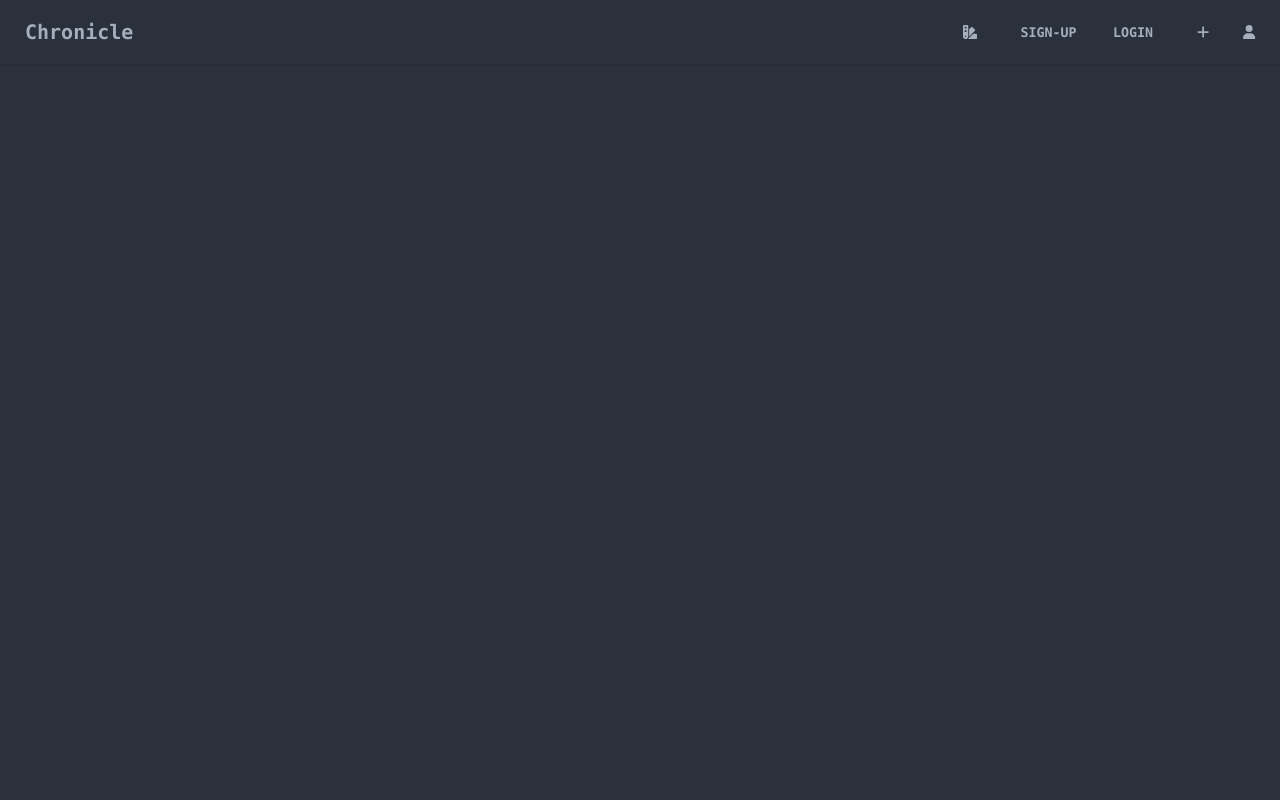
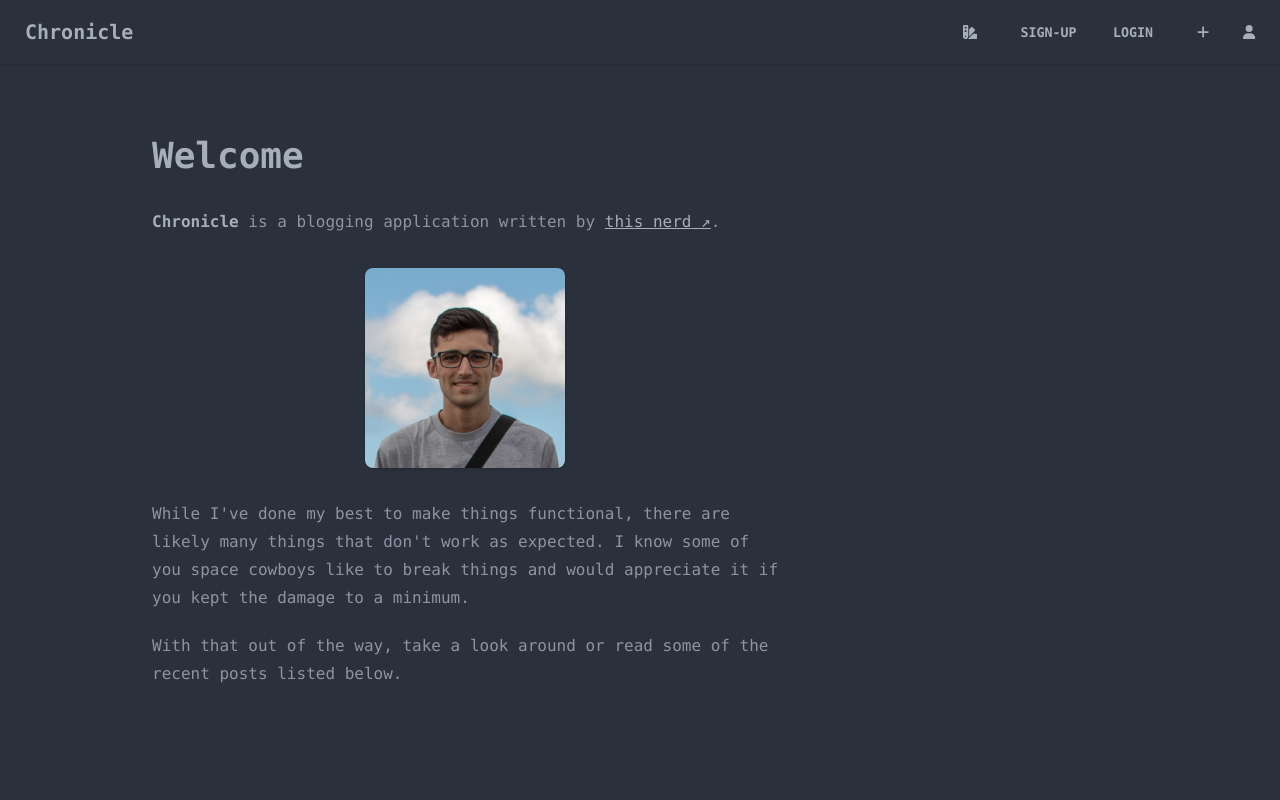
Before and after one commit to cesoun/chronicle-react, a React (Create React App) app: page / in a window 1280 px wide. Shown: the top 800 px of the page. Built offline with nearby package versions, Linux system fonts and the light colour scheme.

Commit message:
Homepage

```diff
--- a/src/App.tsx
+++ b/src/App.tsx
@@ -1,7 +1,8 @@
 import React from 'react';
-import { BrowserRouter } from 'react-router-dom';
+import { BrowserRouter, Route, Routes } from 'react-router-dom';
 import Navbar from './partials/Navbar';
 import Footer from './partials/Footer';
+import Home from './pages/Home';
 
 function App() {
   return (
@@ -14,6 +15,12 @@ function App() {
         <div className="p-4 md:p-8 lg:p-10"></div>
         <section className="h-full w-full mx-auto flex p-8">
           {/* Routes Outlet */}
+          <Routes>
+            <Route
+              path={'/'}
+              element={<Home />}
+            />
+          </Routes>
         </section>
         {/* Gutter */}
         <div className="p-4 md:p-8 lg:p-10"></div>
--- a/src/index.css
+++ b/src/index.css
@@ -8,6 +8,6 @@ body {
     /*font-family: -apple-system, BlinkMacSystemFont, 'Segoe UI', 'Roboto', 'Oxygen',*/
     /*  'Ubuntu', 'Cantarell', 'Fira Sans', 'Droid Sans', 'Helvetica Neue',*/
     /*  sans-serif;*/
-    /*-webkit-font-smoothing: antialiased;*/
-    /*-moz-osx-font-smoothing: grayscale;*/
+    -webkit-font-smoothing: antialiased;
+    -moz-osx-font-smoothing: grayscale;
 }
--- /dev/null
+++ b/src/pages/Home.tsx
@@ -0,0 +1,47 @@
+import React from 'react';
+
+class Home extends React.Component {
+  render() {
+    return (
+      <div>
+        <article className="prose prose-a:after:content-['_↗']">
+          <h1>Welcome</h1>
+          <p>
+            <strong>Chronicle</strong> is a blogging application written
+            by&nbsp;
+            <a
+              href="https://github.com/cesoun"
+              target="_blank"
+            >
+              this nerd
+            </a>
+            .
+          </p>
+          <img
+            src={`${process.env.PUBLIC_URL}/images/profile-picture.png`}
+            alt={'Christopher'}
+            width="200"
+            height="200"
+            className="rounded-lg shadow mx-auto"
+          />
+          <p>
+            While I've done my best to make things functional, there are likely
+            many things that don't work as expected. I know some of you space
+            cowboys like to break things and would appreciate it if you kept the
+            damage to a minimum.
+          </p>
+          <p>
+            With that out of the way, take a look around or read some of the
+            recent posts listed below.
+          </p>
+        </article>
+
+        <section className="pt-12">
+          {/* TODO: Recent Posts Component */}
+        </section>
+      </div>
+    );
+  }
+}
+
+export default Home;
```
Also changed, not shown: public/images/profile-picture.png (added).
